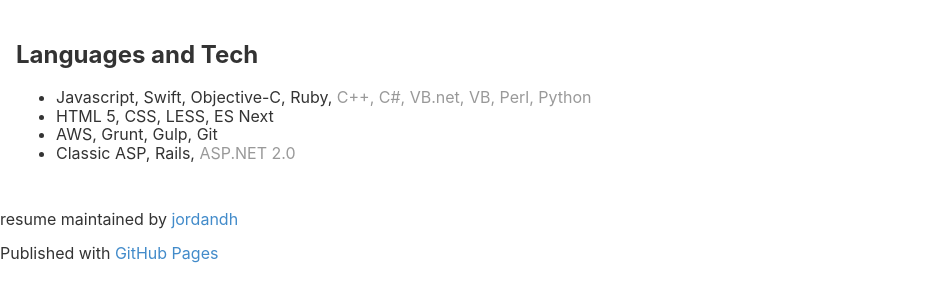
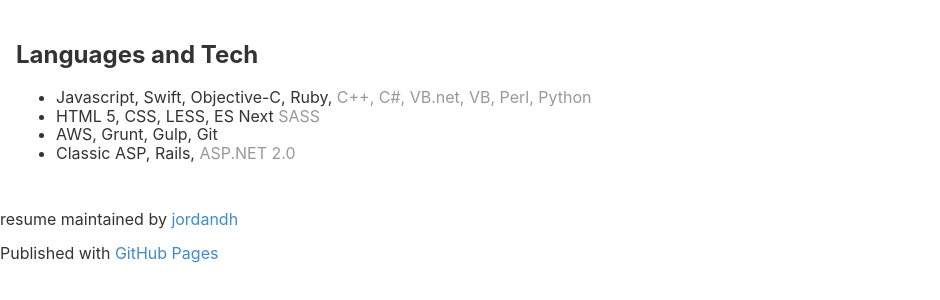
Before and after one commit to jordandh/resume, a Jekyll site: the page built from README.md, in a window 1280 px wide. Shown: the part 395-695 px from the top of the page, without its empty margins (0-940 px from the left). Built offline with Jekyll 4.4.1, drawn with Linux system fonts in a browser that asks for light colours; our own code applies the rules of GitHub Pages for plain Markdown files; the repository's description, which GitHub fills in, is left out.

Commit message:
Update default.html

```diff
--- a/_layouts/default.html
+++ b/_layouts/default.html
@@ -40,7 +40,10 @@
             Javascript, Swift, Objective-C, Ruby,
             <span class="text-muted">C++, C#, VB.net, VB, Perl, Python</span>
           </li>
-          <li>HTML 5, CSS, LESS, ES Next</li>
+          <li>
+            HTML 5, CSS, LESS, ES Next
+            <span class="text-muted">SASS</span>
+          </li>
           <li>AWS, Grunt, Gulp, Git</li>
           <li>
             Classic ASP, Rails,
```
